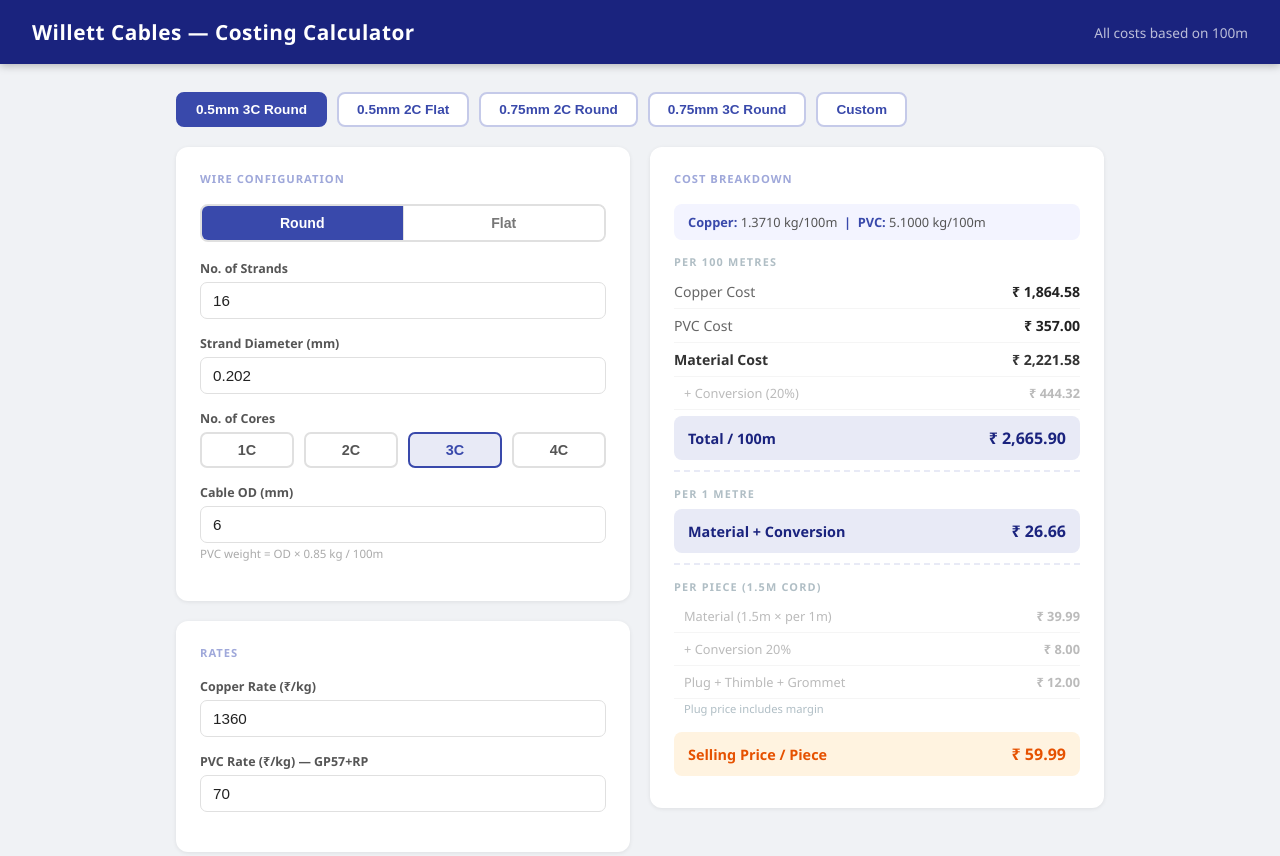
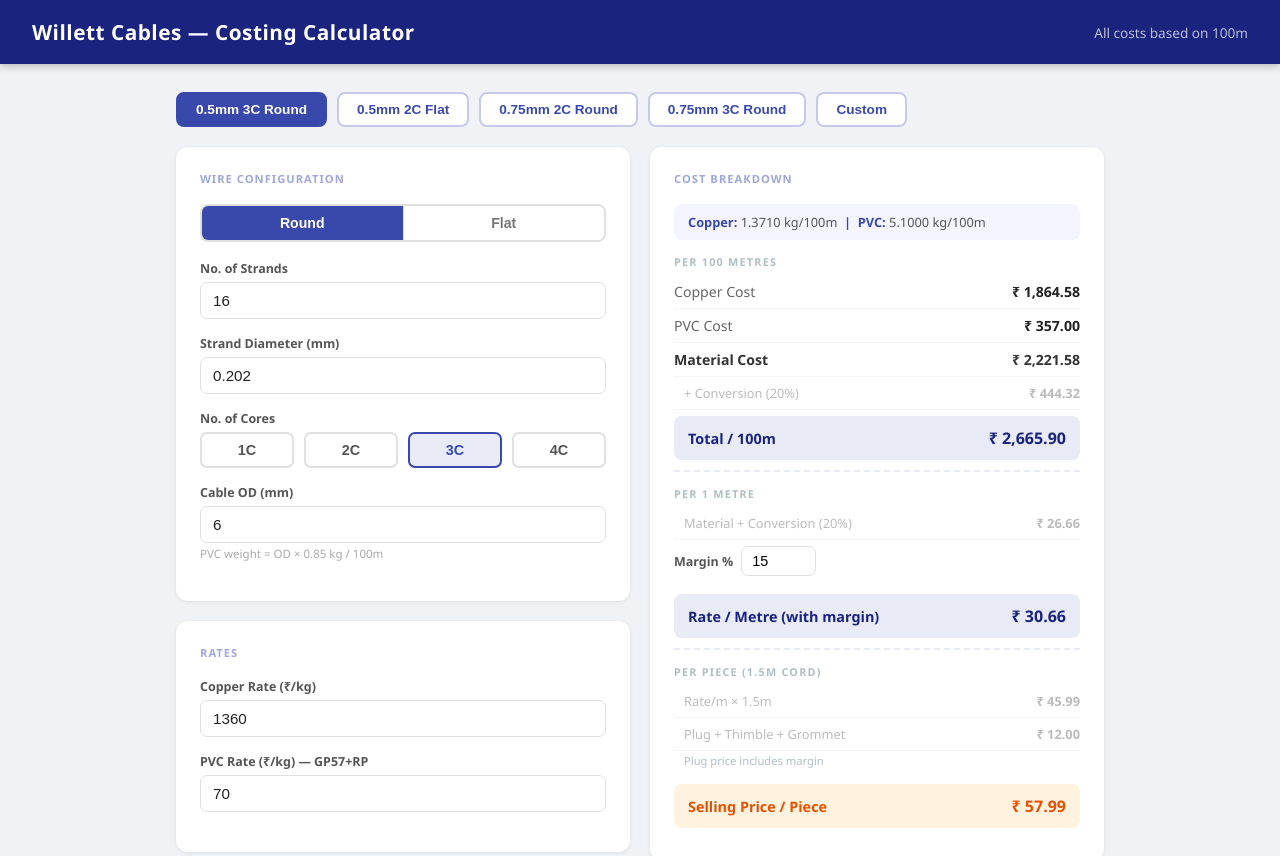
Before and after one commit to pulkitalawadhi21-hub/-willett-crm, a website: page public/costing.html in a window 1280 px wide. Shown: the top 856 px of the page. Drawn offline with Linux system fonts and the light colour scheme.

Commit message:
Costing: margin on per 1m rate, then multiply by cord length

```diff
--- a/public/costing.html
+++ b/public/costing.html
@@ -245,9 +245,19 @@
 
       <!-- Per 1m -->
       <div class="section-label">Per 1 Metre</div>
+      <div class="line sub">
+        <span class="label">Material + Conversion (20%)</span>
+        <span class="val" id="rPer1m">—</span>
+      </div>
+      <div style="display:flex;align-items:center;gap:8px;padding:6px 0 10px;">
+        <label style="font-size:.78rem;font-weight:600;color:#555;white-space:nowrap;">Margin %</label>
+        <input type="number" id="margin" value="15" min="0" max="99" step="0.5"
+          style="width:75px;padding:6px 10px;border:1.5px solid #e0e0e0;border-radius:7px;font-size:.9rem;"
+          oninput="calc()">
+      </div>
       <div class="band blue">
-        <span class="label">Material + Conversion</span>
-        <span class="val" id="rPer1m">—</span>
+        <span class="label">Rate / Metre (with margin)</span>
+        <span class="val" id="rPer1mMargin">—</span>
       </div>
 
       <hr class="divider">
@@ -255,12 +265,8 @@
       <!-- Per piece -->
       <div class="section-label">Per Piece (<span id="labelCordLen">1.5</span>m cord)</div>
       <div class="line sub">
-        <span class="label">Material (<span class="cordLenSpan">1.5</span>m × per 1m)</span>
+        <span class="label">Rate/m × <span class="cordLenSpan">1.5</span>m</span>
         <span class="val" id="rPieceMaterial">—</span>
-      </div>
-      <div class="line sub">
-        <span class="label">+ Conversion 20%</span>
-        <span class="val" id="rPieceConversion">—</span>
       </div>
       <div class="line sub">
         <span class="label">Plug + Thimble + Grommet</span>
@@ -341,6 +347,7 @@
   const thimbles    = parseInt(document.getElementById('thimbles').value)      || 0;
   const grommets    = parseInt(document.getElementById('grommets').value)      || 0;
   const plugCost    = parseFloat(document.getElementById('plugCost').value)    || 0;
+  const margin      = parseFloat(document.getElementById('margin').value)      || 0;
 
   // All calculated per 100m
   // Copper: n × d² × 0.7 = kg/100m per core
@@ -358,11 +365,13 @@
   // Per 1m
   const per1m = total100 / 100;
 
-  // Per piece: material ÷ 100 × cord length → +20% conversion → + accessories
-  const pieceMaterial      = per1m * cordLength;
-  const pieceConversion    = pieceMaterial * 0.20;
-  const accessoriesCost    = thimbles * 1 + grommets * 1 + plugCost;
-  const pieceSell          = pieceMaterial + pieceConversion + accessoriesCost;
+  // Per 1m with margin
+  const per1mMargin = per1m * (1 + margin / 100);
+
+  // Per piece: rate/m (with margin) × cord length + accessories
+  const pieceMaterial   = per1mMargin * cordLength;
+  const accessoriesCost = thimbles * 1 + grommets * 1 + plugCost;
+  const pieceSell       = pieceMaterial + accessoriesCost;
 
   // Update cord length labels
   const cl = cordLength.toFixed(1);
@@ -377,11 +386,11 @@
   document.getElementById('rMaterial').textContent       = fmt(material100);
   document.getElementById('rConversion').textContent     = fmt(conversion100);
   document.getElementById('rTotal100').textContent       = fmt(total100);
-  document.getElementById('rPer1m').textContent          = fmt(per1m);
-  document.getElementById('rPieceMaterial').textContent  = fmt(pieceMaterial);
-  document.getElementById('rPieceConversion').textContent = fmt(pieceConversion);
-  document.getElementById('rAccessories').textContent    = fmt(accessoriesCost);
-  document.getElementById('rPieceSell').textContent      = fmt(pieceSell);
+  document.getElementById('rPer1m').textContent         = fmt(per1m);
+  document.getElementById('rPer1mMargin').textContent   = fmt(per1mMargin);
+  document.getElementById('rPieceMaterial').textContent = fmt(pieceMaterial);
+  document.getElementById('rAccessories').textContent   = fmt(accessoriesCost);
+  document.getElementById('rPieceSell').textContent     = fmt(pieceSell);
 }
 
 // Init
```
